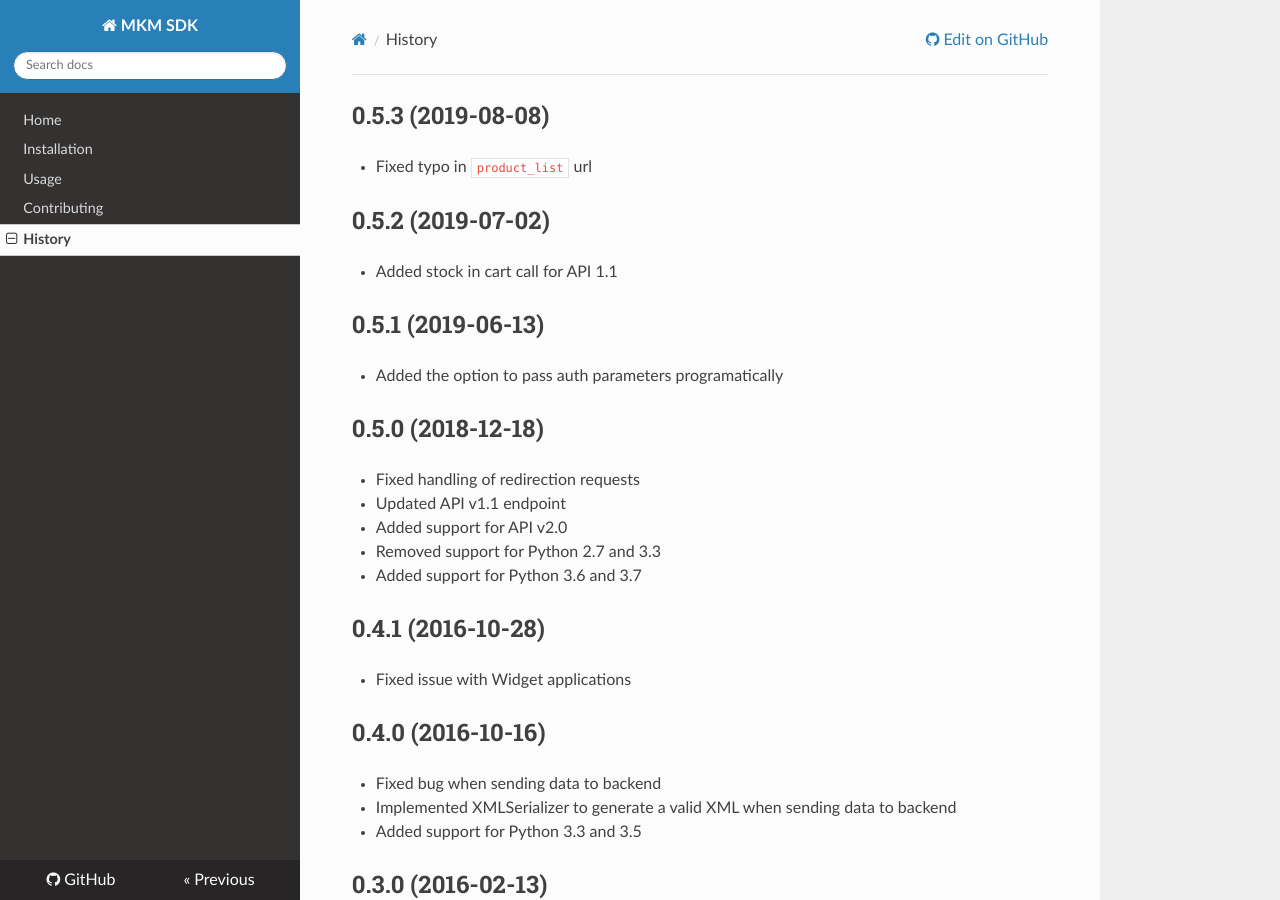
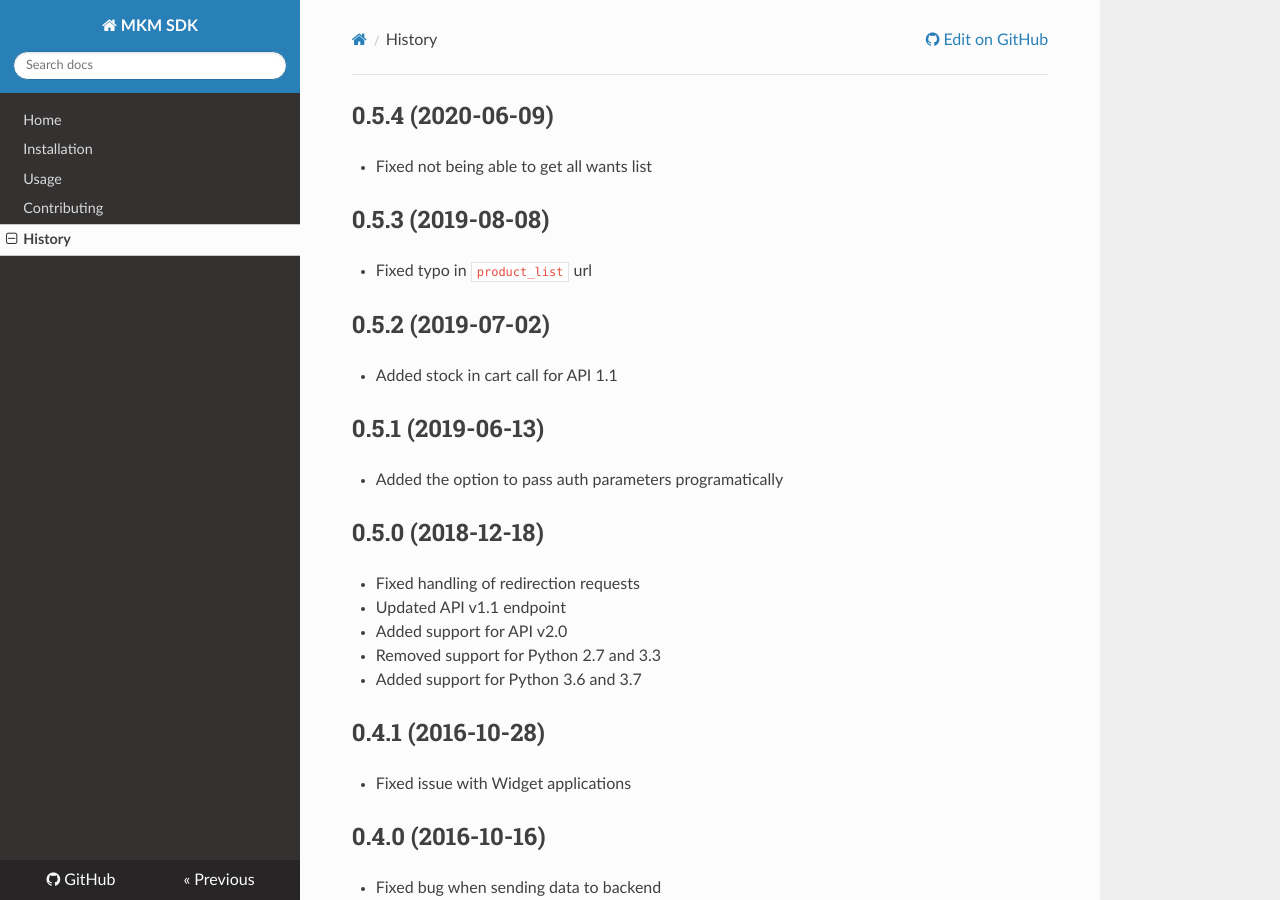
Before and after one commit to evonove/mkm-sdk, an MkDocs documentation site: the page built from docs/history.md, in a window 1280 px wide and 900 px high. Built offline with MkDocs 1.6.1, drawn with Linux system fonts in a browser that asks for light colours; nearby versions of some CDN libraries; old or Windows-style settings are respelled for this version of MkDocs.

Commit message:
Bumped bersion to 0.5.4

```diff
--- a/docs/history.md
+++ b/docs/history.md
@@ -1,3 +1,7 @@
+## 0.5.4 (2020-06-09)
+
+* Fixed not being able to get all wants list
+
 ## 0.5.3 (2019-08-08)
 
 * Fixed typo in `product_list` url
--- a/mkmsdk/__init__.py
+++ b/mkmsdk/__init__.py
@@ -1,7 +1,7 @@
 """Magic Kard Market SDK"""
 
 __title__ = "Magic Kard Market SDK"
-__version__ = "0.5.3"
+__version__ = "0.5.4"
 __author__ = "Evonove"
 __license__ = "MIT"
 
```
